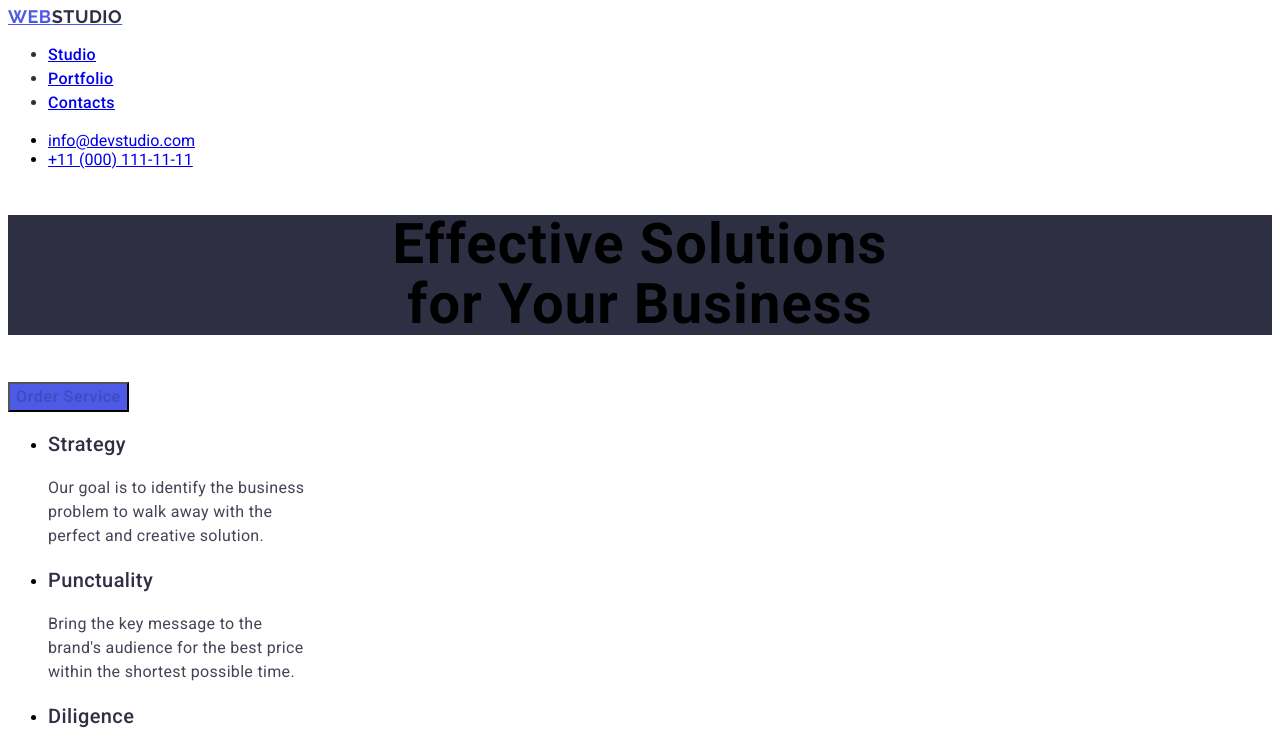
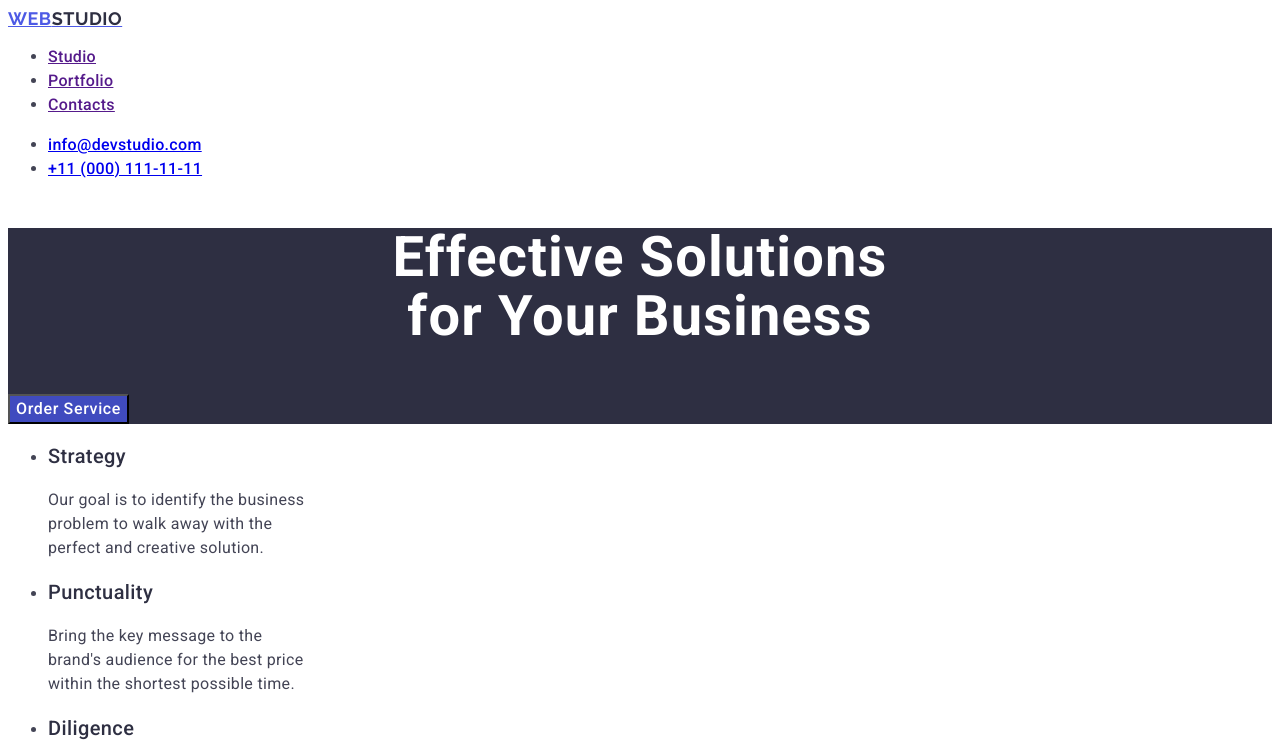
Before and after one commit to MashaReshet/goit-markup-hw-02, a plain HTML site: page index.html in a window 1280 px wide. Both pictures are taken after a click on the button "Order Service". Shown: the top 745 px of the page. Drawn offline with Linux system fonts and the light colour scheme.

Commit message:
add index file

```diff
--- a/css/styles.css
+++ b/css/styles.css
@@ -1,4 +1,5 @@
 body {
+    color: #434455;
     background-color:  #FFFFFF;
     font-family: "Roboto", sans-serif;
 }
@@ -24,27 +25,34 @@ body {
     font-size: 18px;
     font-style: normal;
     font-weight: 700;
-    line-height: 1.17px;
+    line-height: 1.17;
     letter-spacing: 0.54px;
     text-transform: uppercase;
 
 }
-address {
+.my-info {
     font-style: normal;
 }
-.main-menu {
-    color:  #2e2f42 ;
+.main-contacts {
+    color:  #434455;
     font-size: 16px;
     font-style: normal;
     font-weight: 500;
-    line-height: 24px; /* 150% */
-    letter-spacing: 0.32px;
+    line-height: 1.5;
+    letter-spacing: 0.02em
 }
 
-
-
+.main-menu:hover {
+    color: #404bbf;
+}
+.main-menu:focus {
+    color: #404bbf;
+}
+.main-item {
+background-color: #2e2f42;
+}
 .main-title {
-    background-color:  #2e2f42;
+    color: #ffffff;
     text-align: center;
     font-family: Roboto;
     font-size: 56px;
@@ -59,8 +67,8 @@ address {
 
 button {
     cursor: pointer;
-background: var(--IRIS, #4D5AE5);
-color: var(--WHITE, #FFF);
+background:  #4D5AE5;
+color:  #FFF;
 font-family: "Roboto", sans-serif;
 font-size: 16px;
 font-style: normal;
@@ -71,10 +79,10 @@ letter-spacing: 0.64px;
 }
 
 .nav_link:hover {
-color: #404BBF;
+    background-color: #404BBF;
 }
 .nav_link:focus {
-    color: #404BBF;
+    background-color: #404BBF;
 }
 .name-quality {
     color:  #2E2F42;
--- a/index.html
+++ b/index.html
@@ -16,18 +16,18 @@
 
         <nav>
 
-            <a  class="logo" href="./index.html">Web<span  class="name-logo">Studio</span></a>
+            <a  class="logo" href="./index.html" >Web<span  class="name-logo">Studio</span></a>
             <ul class="main-contacts">
-                <li class="main-menu"><a  href="#">Studio</a></li>
-                <li class="main-menu"><a  href="#">Portfolio</a></li>
-                <li class="main-menu"><a  href="#">Contacts</a></li>
+                <li class="main-menu"><a  href="">Studio</a></li>
+                <li class="main-menu"><a  href="">Portfolio</a></li>
+                <li class="main-menu"><a  href="">Contacts</a></li>
             </ul>
 
         </nav>
-        <address>
+        <address class="my-info">
             <ul class="main-contacts">
-                <li class="my-mail"><a  href="mailto:info@devstudio.com">info@devstudio.com</a></li>
-                <li class="my-tel"><a  href="tel:+110001111111">+11 (000) 111-11-11</a></li>
+                <li ><a  href="mailto:info@devstudio.com">info@devstudio.com</a></li>
+                <li><a  href="tel:+110001111111">+11 (000) 111-11-11</a></li>
             </ul>
     </address>
     </header>
@@ -75,9 +75,9 @@
 
 
     <section class="professionals-item">
+        <h2 class="Our-Team-item">Our Team</h2>
+        <ul class="professional-item">
 
-        <ul class="professional-item">
-            <h2 class="Our-Team-item">Our Team</h2>
             <li class="professionals-foto">
                 <img src="./images/MarkGuerrero.jpg"
                 alt="Product Designer"
```
